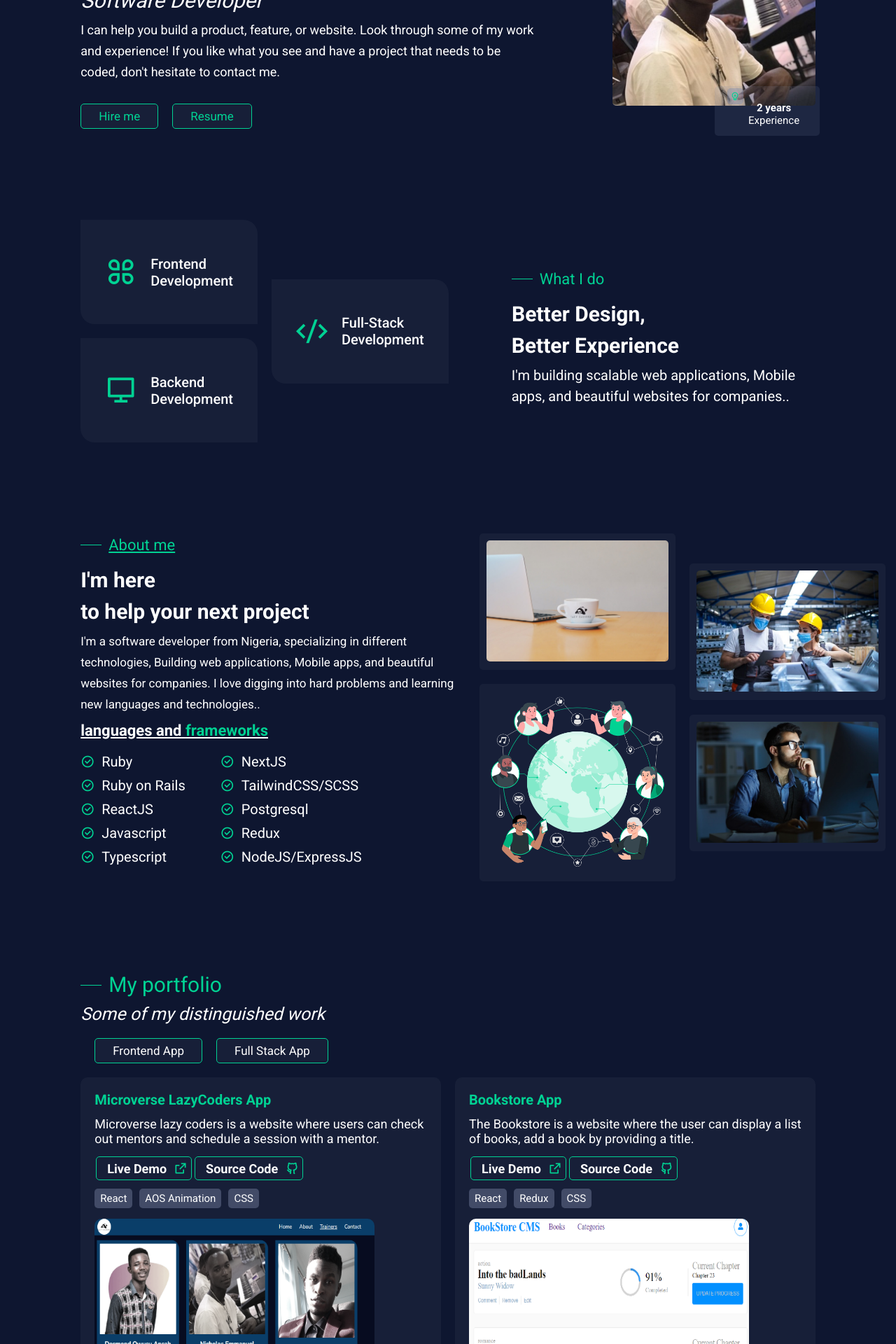
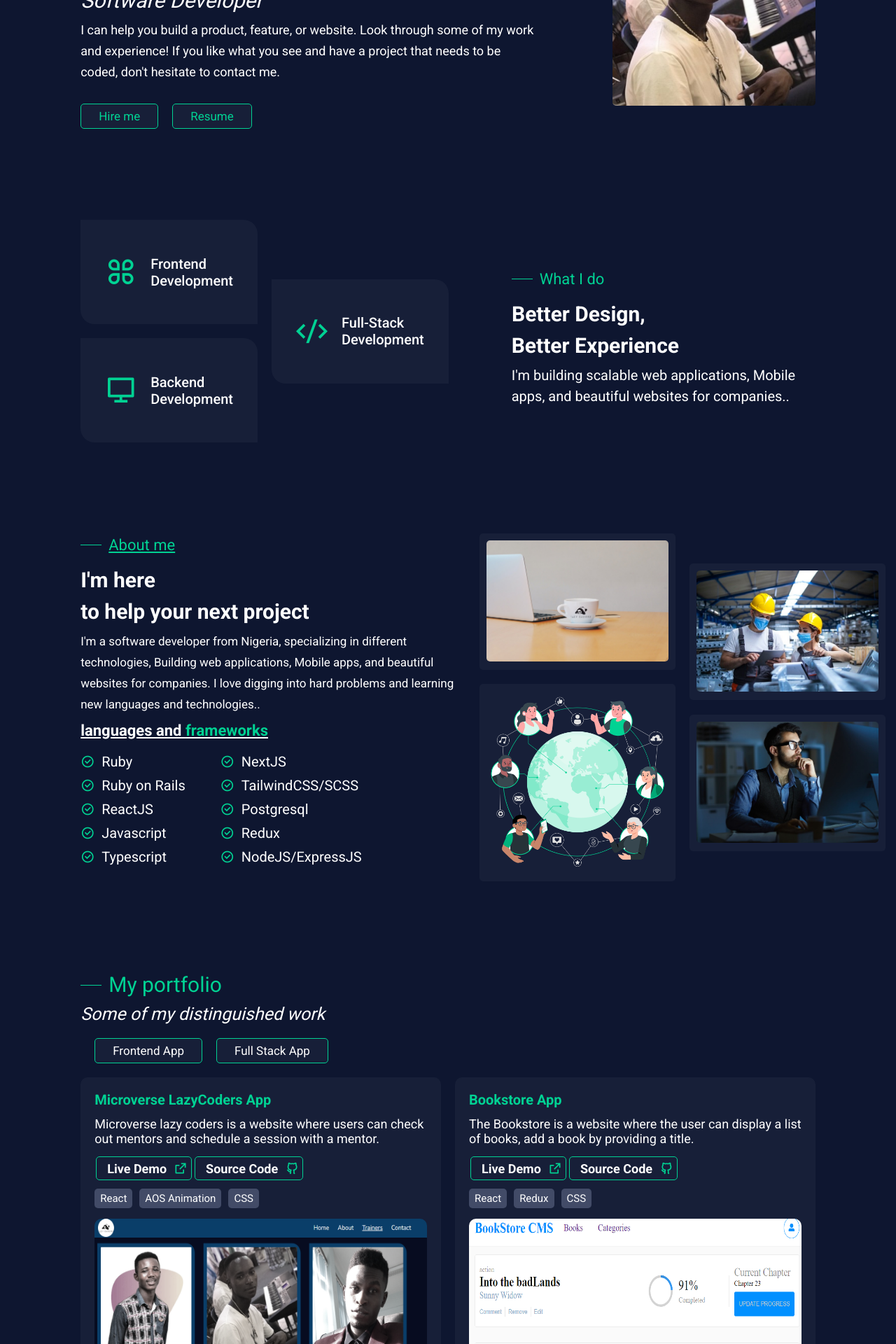
Before and after one commit to nickemma/nicholas-portfolio, a Next.js app: page / in a window 1280 px wide. Shown: the part 300-2220 px from the top of the page at 70% size. Built offline with nearby package versions, Linux system fonts and the light colour scheme.

Commit message:
Resolved errors

```diff
--- a/components/UI/Contact.jsx
+++ b/components/UI/Contact.jsx
@@ -38,7 +38,7 @@ const Contact = () => {
               <span>
                 <i className="ri-phone-line"></i>
               </span>
-              <p>+2349163198026</p>
+              <p>+2349070851385</p>
             </li>
           </ul>
           <div className={`${classes.social_links}`}>
--- a/components/UI/Hero.jsx
+++ b/components/UI/Hero.jsx
@@ -41,15 +41,6 @@ const Hero = () => {
         </div>
         <div className={`${classes.image}`} data-aos="fade-right">
           <Image src={heroImg} alt="awesome" width="500" height="500" />
-          <div className={`${classes.skills}`}>
-            <span>
-              <i className="ri-lightbulb-flash-line"></i>
-            </span>
-            <div className={`${classes.expert}`}>
-              <h4>2 years</h4>
-              <h5>Experience</h5>
-            </div>
-          </div>
         </div>
       </div>
     </section>
--- a/components/UI/PortfolioItem.jsx
+++ b/components/UI/PortfolioItem.jsx
@@ -31,7 +31,7 @@ const PortfolioItem = (props) => {
         ))}
       </div>
       <div className={`${classes.portfolio_img}`}>
-        <Image src={img} width="400" height="250" alt="portfolio-img" />
+        <Image src={img} width="500" height="300" alt="portfolio-img" />
       </div>
     </div>
   );
```
